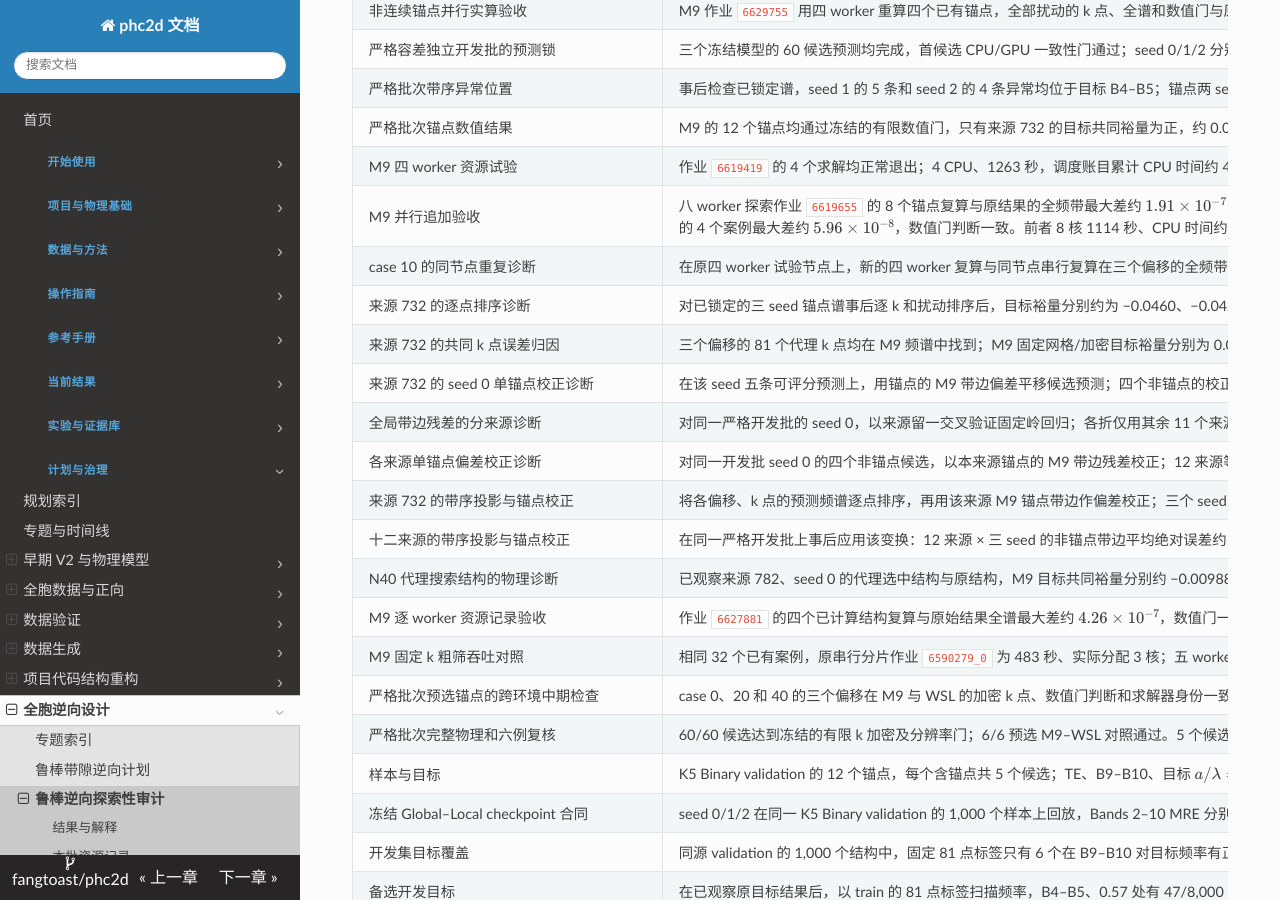
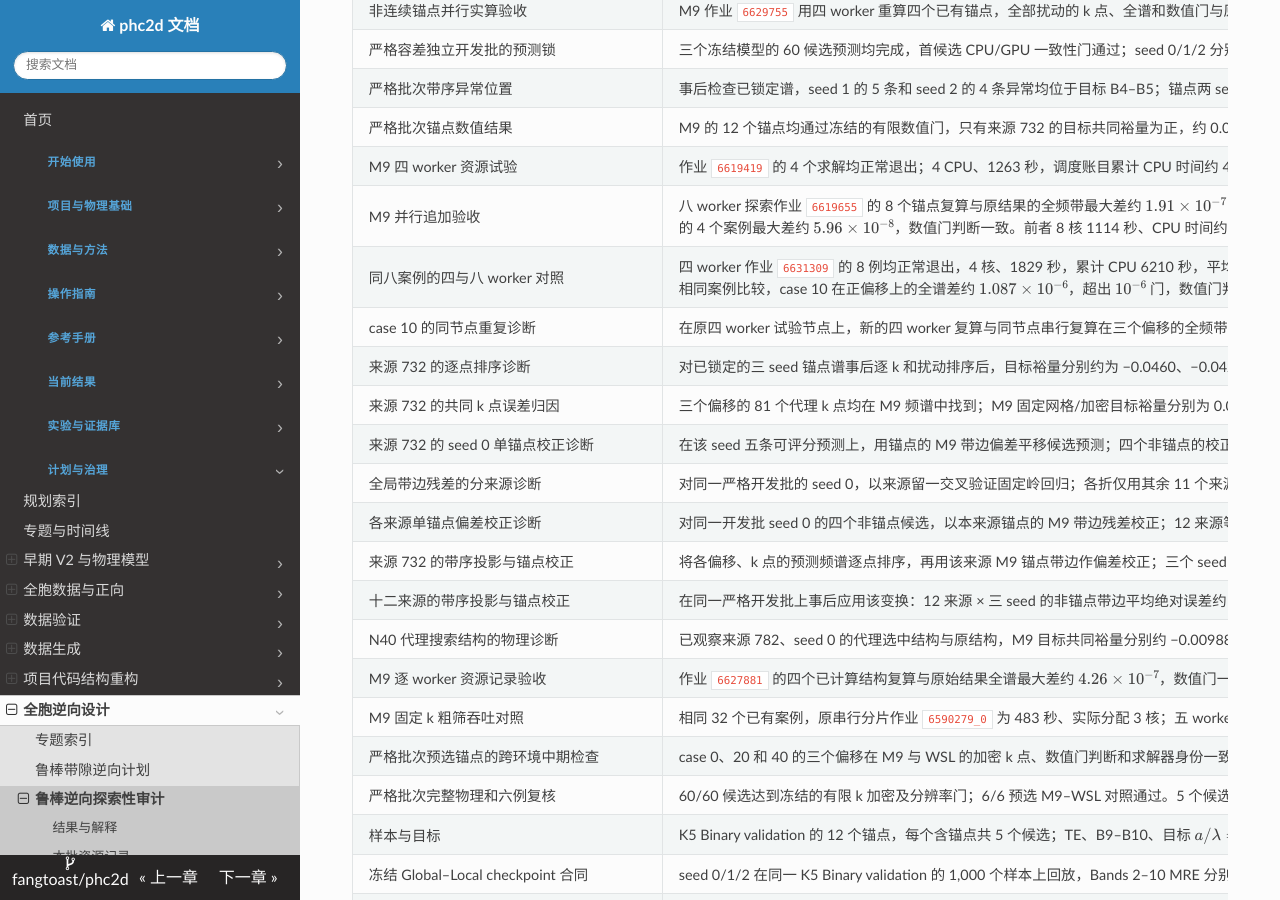
Before and after one commit to fangtoast/phc2d, an MkDocs documentation site: the page built from docs/results/inverse/鲁棒带隙逆向可用性审计.md, in a window 1280 px wide and 900 px high, scrolled down 500 px. Built offline with MkDocs 1.6.1, drawn with Linux system fonts in a browser that asks for light colours.

Commit message:
Record same-case M9 worker comparison

```diff
--- a/docs/results/inverse/鲁棒带隙逆向可用性审计.md
+++ b/docs/results/inverse/鲁棒带隙逆向可用性审计.md
@@ -44,6 +44,7 @@ source_artifacts:
 | 严格批次锚点数值结果 | M9 的 12 个锚点均通过冻结的有限数值门，只有来源 732 的目标共同裕量为正，约 0.05065；该来源因两 seed 的目标带序异常而按共同评分规则不可评分 | 这是预选且分层的锚点开发结果，尚不包含 48 个非锚点和完整六例 WSL 复核，不能外推总体成功率或证明连续 BZ 收敛 |
 | M9 四 worker 资源试验 | 作业 `6619419` 的 4 个求解均正常退出；4 CPU、1263 秒，调度账目累计 CPU 时间约 4071 秒，平均利用率约 80.6%。四个 worker 各自峰值 RSS 约 357–367 MiB，批次账单峰值 MaxRSS 约 8.24 GiB | 与既有独立作业的同一组锚点比较，全部数值门判断一致；case 10 的一个偏移在第 1 带全谱最大差约 $1.84\times10^{-6}$，超出 $10^{-6}$ 的严格频谱复核阈值，目标 B4–B5 最大差约 $5.96\times10^{-8}$。因此只能称资源 pilot 完成，不能称严格全谱复核通过；节点和运行条件不同，差异原因尚未确定 |
 | M9 并行追加验收 | 八 worker 探索作业 `6619655` 的 8 个锚点复算与原结果的全频带最大差约 $1.91\times10^{-7}$，数值门判断一致；已提交的四 worker 入口作业 `6619830` 的 4 个案例最大差约 $5.96\times10^{-8}$，数值门判断一致。前者 8 核 1114 秒、CPU 时间约 7496 秒；后者 4 核 858 秒、CPU 时间约 3258 秒 | 对应平均 CPU 利用率约 84.1% 和 94.9%；仅为两项小规模资源 pilot。新入口可用于新批次的受控验证，不能据此改写旧批次或宣称大规模吞吐、所有节点和全谱差异问题已解决 |
+| 同八案例的四与八 worker 对照 | 四 worker 作业 `6631309` 的 8 例均正常退出，4 核、1829 秒，累计 CPU 6210 秒，平均利用率约 84.9%，worker 峰值 RSS 约 359–367 MiB；与 `6619655` 相同案例比较，case 10 在正偏移上的全谱差约 $1.087\times10^{-6}$，超出 $10^{-6}$ 门，数值门判断一致。[逐案例对照](../../../runs/20261101/EXP-INV-007_preflight_202611011445/eight_cases_four_workers/audit.json) | 四 worker 吞吐约为八 worker 的 61%，分配核时约 2.03 对 2.48；节点和部署不同，仅为有限工程对照。四 worker 全谱复核未通过，原因未知；调度 MaxRSS 包含环境准备，不能作为作业 cgroup 峰值。不可据此宣称并行差异已解决或普遍优劣。 |
 | case 10 的同节点重复诊断 | 在原四 worker 试验节点上，新的四 worker 复算与同节点串行复算在三个偏移的全频带最大差约 $9.31\times10^{-8}$；新旧两次四 worker 复算最大差约 $2.07\times10^{-6}$，门判断一致 | 初次超差未在这一次重复中重现；同一节点上不同轮次也可出现差异，不能据此确定并行是原因或宣称问题消除。原 $10^{-6}$ 全谱判据及首次未通过记录保持不变 |
 | 来源 732 的逐点排序诊断 | 对已锁定的三 seed 锚点谱事后逐 k 和扰动排序后，目标裕量分别约为 −0.0460、−0.0421、−0.0416；M9 加密结果为 0.05065 | 仅一个来源，代理使用固定 k 网格、MPB 使用加密带边；逐点排序仍未恢复该例正裕量，不能作为已验证修复，也不改变原始不可评分状态 |
 | 来源 732 的共同 k 点误差归因 | 三个偏移的 81 个代理 k 点均在 M9 频谱中找到；M9 固定网格/加密目标裕量分别为 0.05092/0.05065，三 seed 代理固定网格裕量分别为 −0.04605/−0.06248/−0.04156 | 仅一个事后诊断来源；该例的正负判断差异已经出现在共同 k 点上，并非单由加密造成。异常谱仅作诊断，不能作为有效预测；是否能通过局部校准或重新训练修复仍需独立实验 |
```
